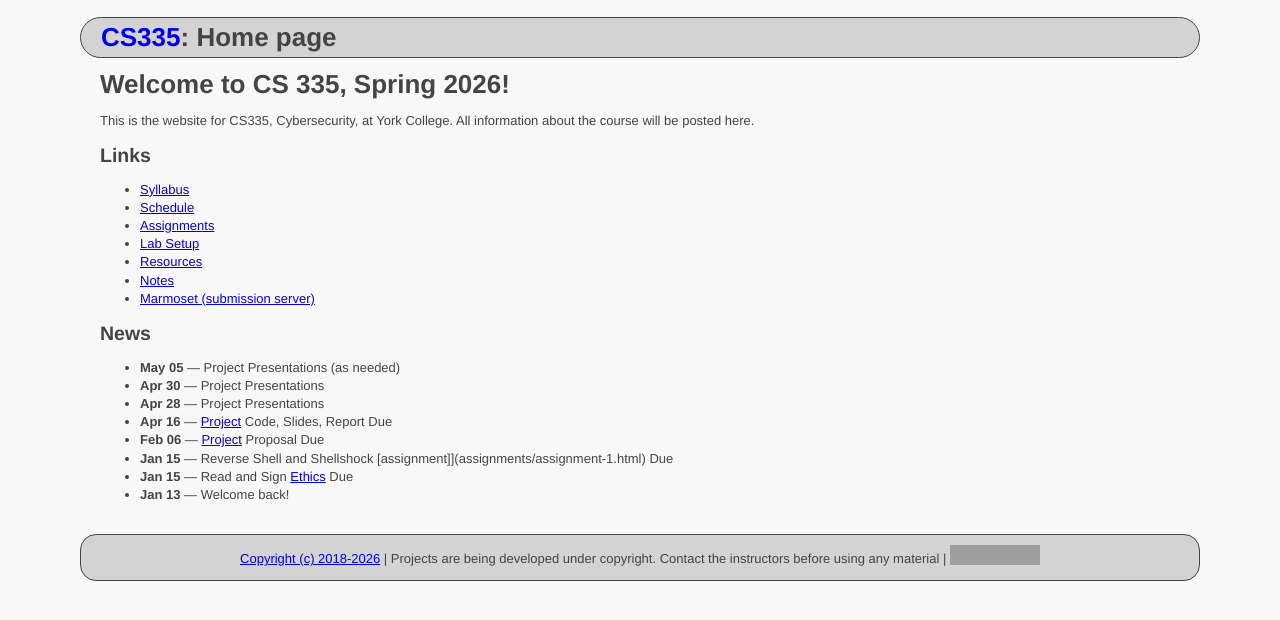
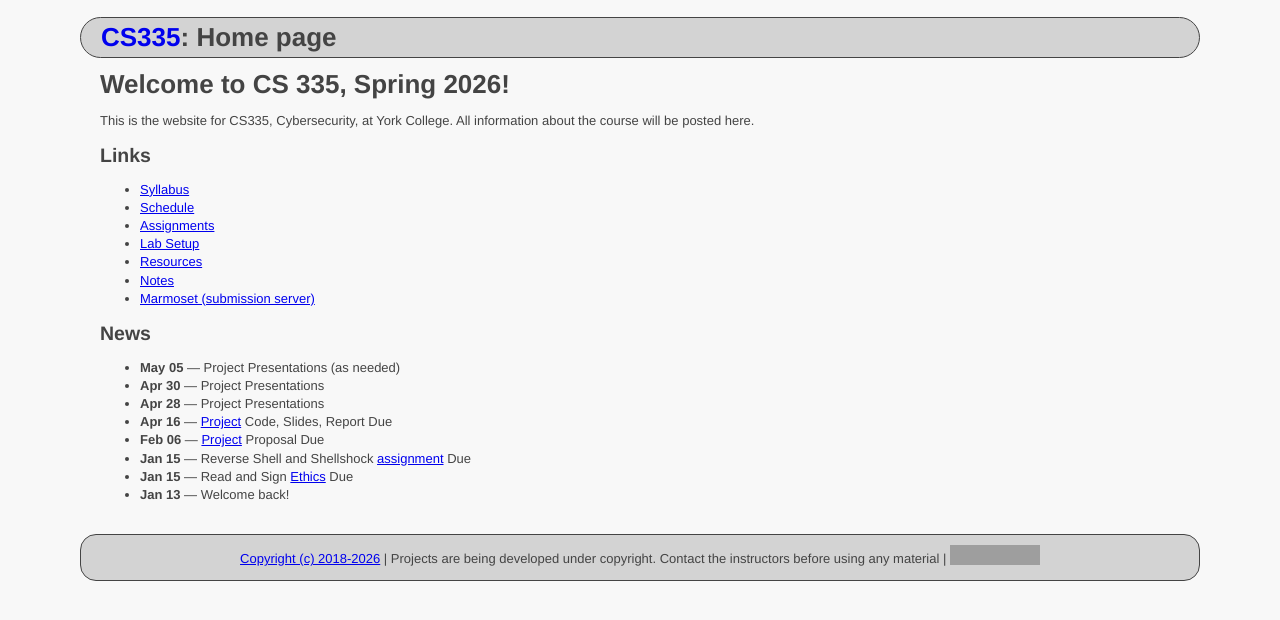
Before and after one commit to ycpcs/cs335-spring2026, a Jekyll site: the page built from index.md, in a window 1280 px wide. Shown: the top 620 px of the page. Built offline with Jekyll 4.4.1, drawn with Linux system fonts in a browser that asks for light colours; grey boxes are pictures that could not be loaded.

Commit message:
fix link

```diff
--- a/index.md
+++ b/index.md
@@ -24,6 +24,6 @@ This is the website for CS335, Cybersecurity, at York College. All information a
 * **Apr 28** &mdash; Project Presentations
 * **Apr 16** &mdash; [Project](assignments/project.html) Code, Slides, Report Due
 * **Feb 06** &mdash; [Project](assignments/project.html) Proposal Due
-* **Jan 15** &mdash; Reverse Shell and Shellshock [assignment]](assignments/assignment-1.html) Due
+* **Jan 15** &mdash; Reverse Shell and Shellshock [assignment](assignments/assignment-1.html) Due
 * **Jan 15** &mdash; Read and Sign [Ethics](assignments/ethics.html) Due
 * **Jan 13** &mdash; Welcome back!
```
